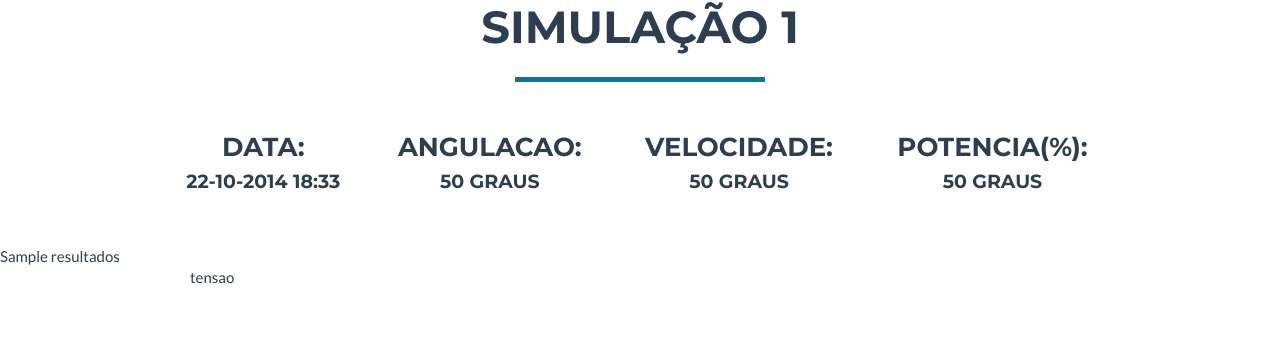
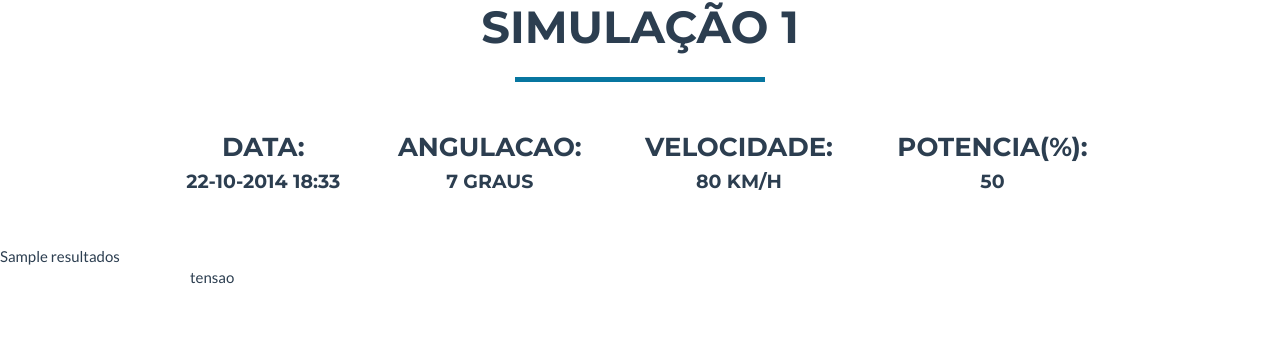
Before and after one commit to anapaulavnoronha/hybridlab, a Django app: template hybridlab/templates/resultados.html in a window 1280 px wide. Shown: the part 148-510 px from the top of the page. Run offline with Django 3.2, Linux system fonts and the light colour scheme; data comes from the database, SQL or seed files in the repository; both versions use the stored data as it was after the commit; the template is opened without the code that fills it: values that come from a table or form of the project are taken from there, most other values are stand-ins (such as "Sample title", 1, 10 or a date in 2020); parts of the project's set-up code (start-up, migrations or seed data) failed here and were passed over; some libraries are stand-ins or nearby versions.

Commit message:
Adicionando dados reais do gráfico

```diff
--- a/hybridlab/templates/resultados.html
+++ b/hybridlab/templates/resultados.html
@@ -18,9 +18,9 @@
 
  		<tr>
        		<td align="center"><h3>Data:</h3><h4>{{simulation}}</h4><td>
-       		<td align="center"><h3>Angulacao:</h3><h4> 50 graus</h4><td>
-       		<td align="center"><h3>Velocidade:</h3><h4> 50 graus</h4><td>
-       		<td align="center"><h3>Potencia(%):</h3><h4> 50 graus</h4><td>
+       		<td align="center"><h3>Angulacao:</h3><h4> {{simulation.angulation}} graus</h4><td>
+       		<td align="center"><h3>Velocidade:</h3><h4> {{simulation.speed}} km/h</h4><td>
+       		<td align="center"><h3>Potencia(%):</h3><h4> {{simulation.power}} </h4><td>
         </tr>
 
     </table></center><br><br>
```
Also changed, not shown: hybridlab/db.sqlite3, 8 other files.
